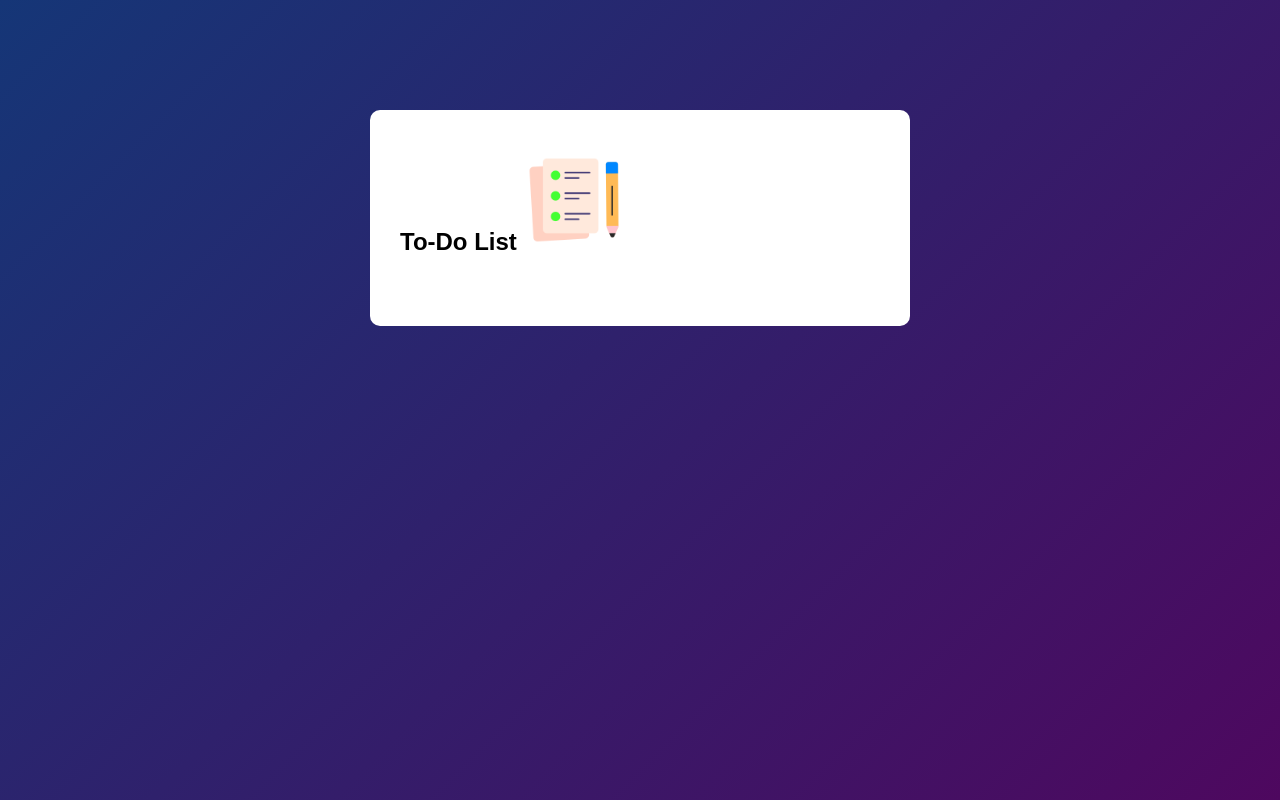
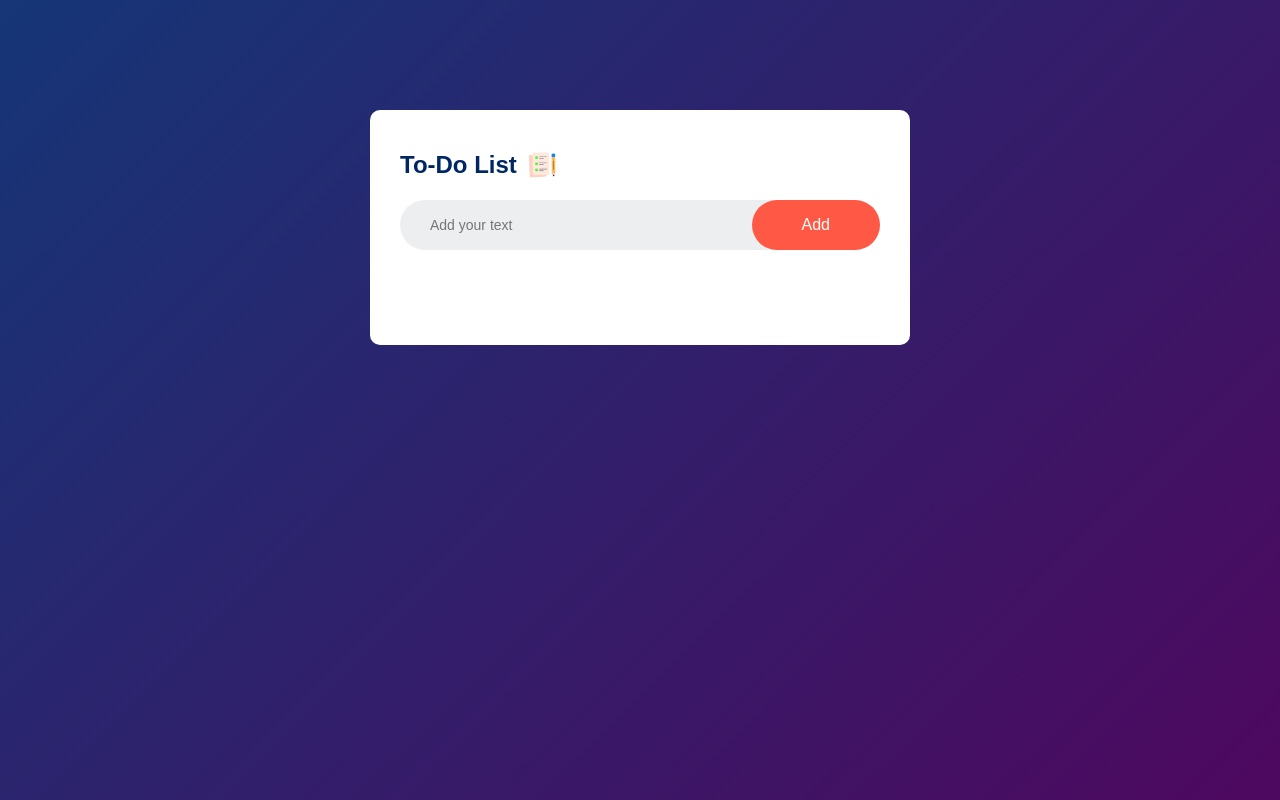
Before and after one commit to Mouazmj/To-Do-List, a plain HTML site: page index.html in a window 1280 px wide. Drawn offline with Linux system fonts and the light colour scheme.

Commit message:
Finish style css and structure html wanted to do it quick

```diff
--- a/index.html
+++ b/index.html
@@ -10,6 +10,15 @@
     <div class="container">
         <div class="todo-app">
             <h2>To-Do List <img src="images/icon.png"></h2>
+            <div class="row">
+                <input type="text" id="input-box" placeholder="Add your text">
+                <button>Add</button>
+            </div>
+            <ul id="list-container">
+                <!--<li class="checked">Task 1</li>
+                <li>Task 2</li>
+                <li>Task 3</li> -->
+            </ul>
         </div>
     </div>
 </body>
--- a/main.css
+++ b/main.css
@@ -20,3 +20,76 @@
     padding: 40px 30px 70px;
     border-radius: 10px;
 }
+
+.todo-app h2 {
+    color: #002765;
+    display: flex;
+    align-items: center;
+    margin-bottom: 20px;
+}
+
+.todo-app h2 img {
+    width: 30px;
+    margin-left: 10px;
+}
+
+.row {
+    display: flex;
+    align-items: center;
+    justify-content: space-between;
+    background: #edeef0;
+    border-radius: 30px;
+    padding-left: 20px;
+    margin-bottom: 25px;
+}
+
+input {
+    flex: 1;
+    border: none;
+    outline: none;
+    background: transparent;
+    padding: 10px;
+    font-size: 14px;
+}
+
+button {
+    border: none;
+    outline: none;
+    padding: 16px 50px;
+    background: #ff5945;
+    color: #fff;
+    font-size: 16px;
+    cursor: pointer;
+    border-radius: 40px;
+}
+
+ul li {
+    list-style: none;
+    font-size: 17px;
+    padding: 12px 8px 12px 50px;
+    user-select: none;
+    cursor: pointer;
+    position: relative; /* SUPER VIKTIG */
+}
+
+ul li::before {
+    content: '';
+    position: absolute;
+    height: 28px;
+    width: 28px;
+    border-radius: 50%;
+    background-image: url(images/unchecked.png);
+    background-size: cover;
+    background-position: center;
+    top: 12px;
+    left: 8px;
+}
+
+ul li.checked {
+    color: #555;
+    text-decoration: line-through;
+}
+
+ul li.checked::before {
+    background-image: url(images/checked.png);
+}
```
